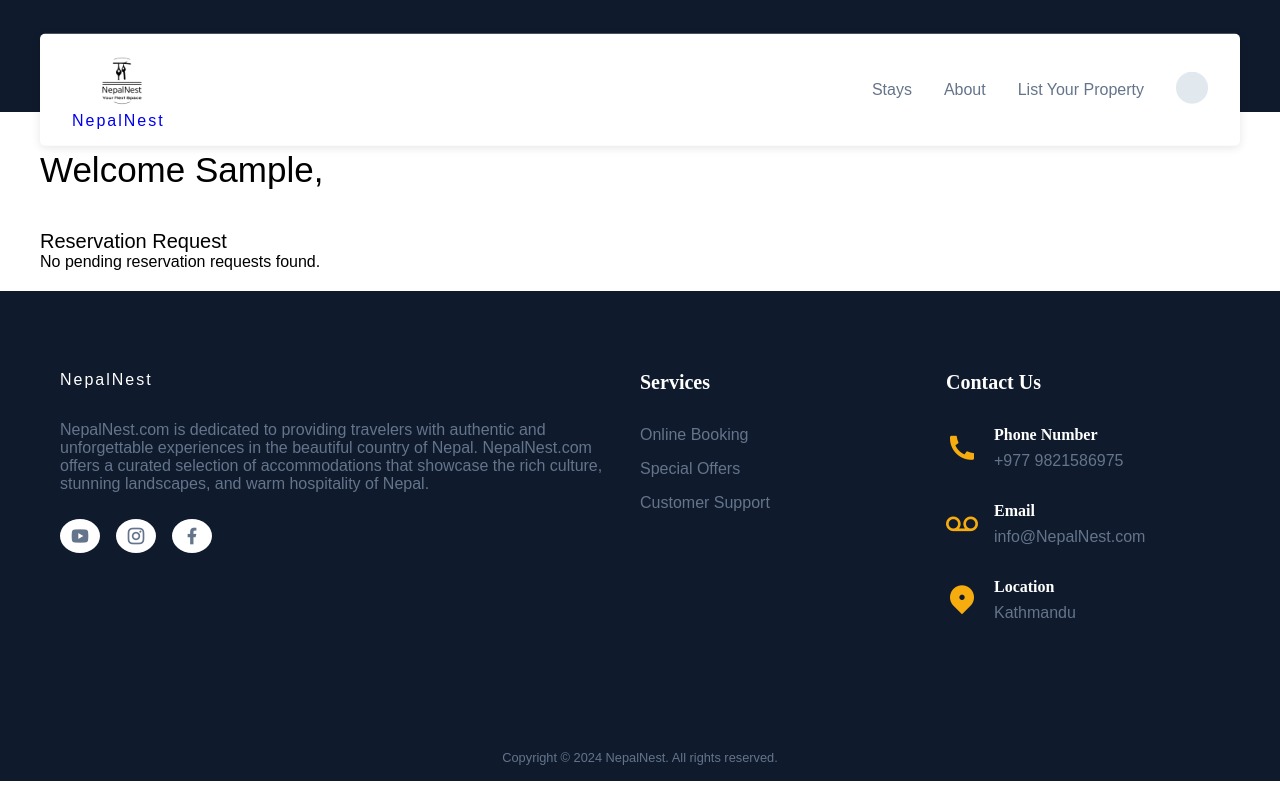
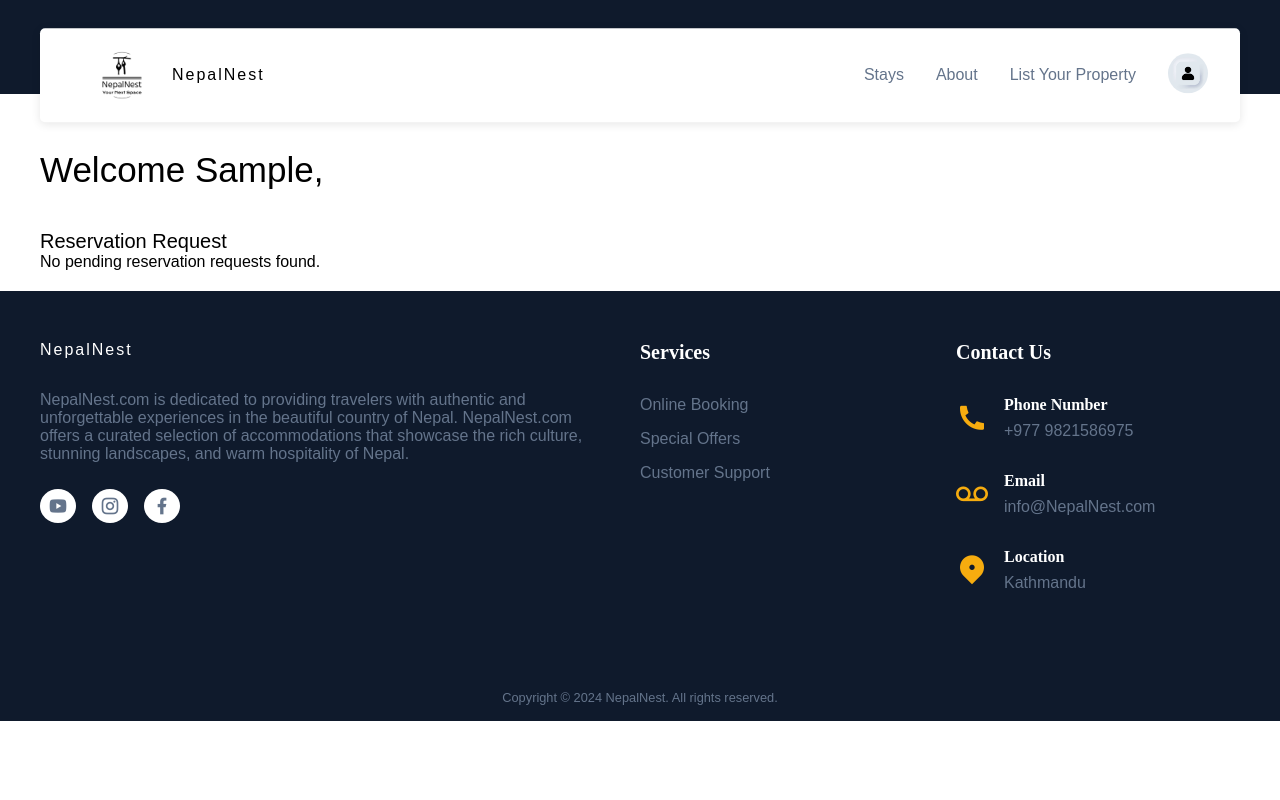
Before and after one commit to PunMahesh/NepalNest, a Django app: page /myProperty in a window 1280 px wide. Run offline with Django 5.2, Linux system fonts and the light colour scheme; the visitor is signed in with stand-in values (Sample User, id 1); data comes from the database, SQL or seed files in the repository.

Commit message:
base style updated

```diff
--- a/static/css/base.css
+++ b/static/css/base.css
@@ -16,9 +16,9 @@
 }
 
 .section__container {
-  max-width: var(--max-width);
+  max-width: 1240px;
   margin: 0 auto;
-  padding: 80px 20px;
+  padding: 50px 20px;
 }
 
 .section_header {
@@ -30,8 +30,8 @@
 }
 .section__header {
   max-width: var(--max-width);
-  width : 100%;
-  margin:0 auto;
+  width: 100%;
+  margin: 0 auto;
   padding-top: 94px;
   font-size: 3rem;
   font-weight: 800;
@@ -45,7 +45,6 @@
   font-weight: 500;
   color: var(--text-light);
 }
-
 
 .section__description {
   margin-top: 1rem;
@@ -178,6 +177,12 @@ nav {
 .nav__links a:hover {
   color: var(--secondary-color);
 }
+/* profile picture header */
+.profile {
+  background-position: center;
+  background-repeat: no-repeat;
+  background-size: cover;
+}
 
 .footer {
   background-color: var(--primary-color);
@@ -206,7 +211,7 @@ nav {
 }
 
 .footer__socials a {
-  padding: 6px 10px;
+  padding: 6px 8px;
   font-size: 1.25rem;
   color: var(--text-light);
   background-color: var(--white);
@@ -320,6 +325,7 @@ nav {
     position: fixed;
     padding-inline: 1rem;
     background-color: var(--primary-color);
+    z-index: 100;
   }
 
   .nav__bar {
@@ -339,6 +345,11 @@ nav {
     background-color: transparent;
   }
 
+  .nav__logo a {
+    display: inline-flex;
+    align-items: center;
+    color: #000;
+  }
   .nav__menu__btn {
     display: none;
   }
@@ -433,11 +444,6 @@ nav {
   }
 }
 
-
-
-
-
-
 /* Dropdown Button */
 .dropbtn {
   border: none;
@@ -462,10 +468,9 @@ nav {
   position: absolute;
   background-color: #f9f9f9;
   min-width: 160px;
-  box-shadow: 0px 8px 16px 0px rgba(0,0,0,0.2);
+  box-shadow: 0px 8px 16px 0px rgba(0, 0, 0, 0.2);
   z-index: 1000;
 }
-
 
 /* Links inside the dropdown */
 .dropdown-content a {
@@ -477,8 +482,8 @@ nav {
 
 .icon {
   display: inline-block;
-  width: 30px;
-  height: 30px;
+  width: 40px;
+  height: 40px;
   background-color: #f1f1f1;
   color: #000;
   text-align: center;
@@ -487,9 +492,12 @@ nav {
   font-size: 1.2em;
 }
 
-
 /* Change color of dropdown links on hover */
-.dropdown-content a:hover {background-color: #f1f1f1}
+.dropdown-content a:hover {
+  background-color: #f1f1f1;
+}
 
 /* Show the dropdown menu on hover */
-.dropdown:hover .dropdown-content {display: block;}
+.dropdown:hover .dropdown-content {
+  display: block;
+}
```
